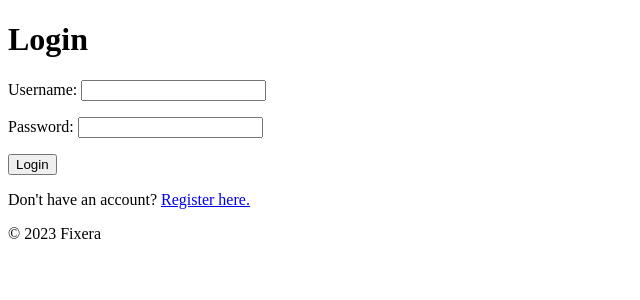
After one commit to mattstoss/fixara, a Django app: page /login/ in a window 1280 px wide. The commit adds this page. Shown: the top 300 px of the page, without its empty margins (0-640 px from the left). Run offline with Django 4.2, Linux system fonts and the light colour scheme.

Commit message:
Add login, create_user, and logout support
Remaining things to do:
1) Refactor to use Django built-ins like LoginView. Right now I
   reimplemented the functionality manually.
2) Lock down api endpoints. The index page is locked down in
   views.py, but the actually Bug resources don't have a
   a permissions structure.

```diff
--- a/src/fixera_project/fixera_app/forms.py
+++ b/src/fixera_project/fixera_app/forms.py
@@ -1,8 +1,19 @@
 from django import forms
+from django.contrib.auth.forms import UserCreationForm
+
 from .models import Bug
 
 
-class BugCreationForm(forms.ModelForm):
+class Login(forms.Form):
+    username = forms.CharField()
+    password = forms.CharField(widget=forms.PasswordInput)
+
+
+class RegisterForm(UserCreationForm):
+    pass
+
+
+class BugCreation(forms.ModelForm):
     class Meta:
         model = Bug
         fields = ['title', 'description']
--- a/src/fixera_project/fixera_app/serializers.py
+++ b/src/fixera_project/fixera_app/serializers.py
@@ -1,9 +1,9 @@
 from rest_framework import serializers
 
-from .models import Bug
+from . import models
 
 
-class BugSerializer(serializers.ModelSerializer):
+class Bug(serializers.ModelSerializer):
         class Meta:
-            model = Bug
+            model = models.Bug
             fields = '__all__'
--- a/src/fixera_project/fixera_app/static/fixera_app/css/styles.css
+++ b/src/fixera_project/fixera_app/static/fixera_app/css/styles.css
@@ -0,0 +1,3 @@
+.errorlist {
+    color: red;
+}
--- /dev/null
+++ b/src/fixera_project/fixera_app/templates/fixera_app/base.html
@@ -0,0 +1,40 @@
+{% load static %}
+
+<!DOCTYPE html>
+<html lang="en">
+
+<head>
+    <meta charset="UTF-8">
+    <meta name="viewport" content="width=device-width, initial-scale=1.0">
+    <title>Fixera</title>
+    <link rel="stylesheet" href="{% static 'fixera_app/css/styles.css' %}">
+</head>
+
+<body>
+    <nav>
+        {% if user.is_authenticated %}
+        <a href="{% url 'logout' %}">Logout</a>
+        {% endif %}
+    </nav>
+    <header>
+        {% block header %}
+        <!-- Content will be overridden in child templates -->
+        {% endblock %}
+    </header>
+
+    <main>
+        {% block main %}
+        <!-- Content will be overridden in child templates -->
+        {% endblock %}
+    </main>
+
+    <footer>
+        <p>&copy; 2023 Fixera</p>
+    </footer>
+
+    {% block script %}
+    <!-- Content will be overridden in child templates -->
+    {% endblock %}
+</body>
+
+</html>
--- /dev/null
+++ b/src/fixera_project/fixera_app/templates/fixera_app/login.html
@@ -0,0 +1,16 @@
+{% extends "fixera_app/base.html" %}
+
+{% block header %}
+<h1>Login</h1>
+{% endblock %}
+
+{% block main %}
+<form method="post">
+    {% csrf_token %}
+    {{ login_form.as_p }}
+    <button type="submit">Login</button>
+</form>
+<p>Don't have an account?
+    <a href="{% url 'register' %}">Register here.</a>
+</p>
+{% endblock %}
--- a/src/fixera_project/fixera_app/urls.py
+++ b/src/fixera_project/fixera_app/urls.py
@@ -5,11 +5,14 @@ from . import views
 
 
 router = DefaultRouter()
-router.register('bug', views.BugViewSet)
+router.register('bug', views.BugSetAPIView)
 
 
 urlpatterns = [
-    path('', views.index, name='index'),
+    path('', views.index_view, name='index'),
+    path('login/', views.LoginView.as_view(), name='login'),
+    path('register/', views.RegisterView.as_view(), name='register'),
+    path('logout/', views.logout_view, name='logout'),
     path('api/', include(router.urls)),
     path('api-auth/', include('rest_framework.urls')),
 ]
--- a/src/fixera_project/fixera_app/views.py
+++ b/src/fixera_project/fixera_app/views.py
@@ -1,15 +1,83 @@
-from django.shortcuts import render
+from django.shortcuts import render, redirect
+from django.views import View
 from rest_framework import viewsets
+from django.utils.decorators import method_decorator
+from django.views.decorators.http import require_http_methods
+from django.contrib.auth.decorators import login_required
 
-from .models import Bug
-from .serializers import BugSerializer
-from .forms import BugCreationForm
+from . import models
+from . import serializers
+from . import forms
+from . import auth
 
 
-def index(request):
-    return render(request, 'fixera_app/index.html', {'bugs': Bug.get_all(), 'form': BugCreationForm(),})
+_HOMEPAGE = 'index'
 
 
-class BugViewSet(viewsets.ModelViewSet):
-    queryset = Bug.get_all()
-    serializer_class = BugSerializer
+@login_required
+def index_view(request):
+    return render(request, 'fixera_app/index.html', {'bugs': models.Bug.get_all(), 'form': forms.BugCreation(),})
+
+
+@login_required
+def logout_view(request):
+    auth.do_logout(request)
+    return redirect('login')
+
+
+@method_decorator(require_http_methods(['GET', 'POST']), name='dispatch')
+class LoginView(View):
+    @staticmethod
+    def _render(request, login_form):
+        return render(request, 'fixera_app/login.html', {'login_form': login_form})
+
+    def get(self, request):
+        if request.user.is_authenticated:
+            return redirect(_HOMEPAGE)
+        return LoginView._render(request, forms.Login())
+
+    def post(self, request):
+        form = forms.Login(request.POST)
+        if not form.is_valid():
+            return LoginView._render(request, form)
+
+        username = form.cleaned_data.get('username')
+        password = form.cleaned_data.get('password')
+        user = auth.do_login(request, username, password)
+        if not user:
+            form.add_error(None, 'Invalid login credentials. Please try again.')
+            return LoginView._render(request, form)
+
+        return redirect(_HOMEPAGE)
+
+
+@method_decorator(require_http_methods(['GET', 'POST']), name='dispatch')
+class RegisterView(View):
+    @staticmethod
+    def _render(request, register_form):
+        return render(request, 'fixera_app/register.html', {'register_form': register_form})
+
+    def get(self, request):
+        if request.user.is_authenticated:
+            return redirect(_HOMEPAGE)
+        return RegisterView._render(request, forms.RegisterForm())
+
+    def post(self, request):
+        form = forms.RegisterForm(request.POST)
+        if not form.is_valid():
+            return RegisterView._render(request, form)
+
+        _ = form.save()
+        username = form.cleaned_data.get('username')
+        password = form.cleaned_data.get('password1')
+        user = auth.do_login(request, username, password)
+        if not user:
+            form.add_error(None, 'Registration succeeded but subsequent login failed. This should never happen')
+            return RegisterView._render(request, form)
+
+        return redirect(_HOMEPAGE)
+
+
+class BugSetAPIView(viewsets.ModelViewSet):
+    queryset = models.Bug.get_all()
+    serializer_class = serializers.Bug
--- a/src/fixera_project/fixera_project/settings.py
+++ b/src/fixera_project/fixera_project/settings.py
@@ -30,7 +30,6 @@ if DEBUG:
     mimetypes.add_type("application/javascript", ".js", True)
 
 ALLOWED_HOSTS = []
-
 
 # Application definition
 
@@ -90,6 +89,8 @@ DATABASES = {
 # Password validation
 # https://docs.djangoproject.com/en/4.2/ref/settings/#auth-password-validators
 
+LOGIN_URL = 'login'
+
 AUTH_PASSWORD_VALIDATORS = [
     {
         'NAME': 'django.contrib.auth.password_validation.UserAttributeSimilarityValidator',
```
Also changed, not shown: src/fixera_project/fixera_app/auth.py (added, +13 -0 lines), src/fixera_project/fixera_app/templates/fixera_app/index.html (+9 -25 lines), src/fixera_project/fixera_app/templates/fixera_app/register.html (added, +14 -0 lines).
